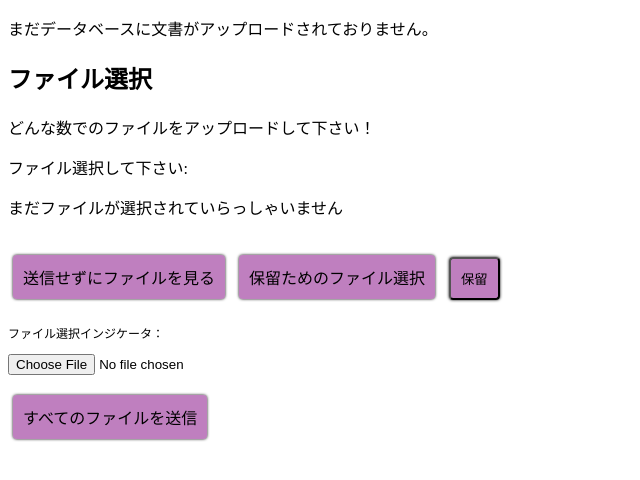
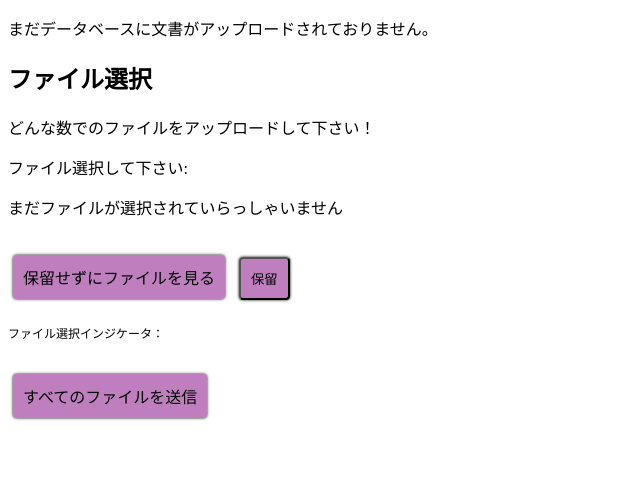
Before and after one commit to nakigoe/sea, a Django app: page / in a window 1280 px wide. Shown: the top 480 px of the page, without its empty margins (0-640 px from the left). Run offline with Django 3.2, Linux system fonts and the light colour scheme; data that the repository does not hold is empty.

Commit message:
more fun less buttons

```diff
--- a/upload_form/myapp/urls.py
+++ b/upload_form/myapp/urls.py
@@ -3,5 +3,6 @@ from . import views  #pages are functions, import them from views.py;
 
 urlpatterns = [
     path('', views.list_view, name='list-view'),
+    path('addrecord/', views.addrecord, name='add-record'),
     path('sendall/', views.send_all, name='send-all'),
 ]
--- a/upload_form/myapp/views.py
+++ b/upload_form/myapp/views.py
@@ -32,6 +32,11 @@ def list_view(request):
     context = {'documents': documents, 'form': form, 'message': message}
     return render(request, 'list.html', context)
 
+def addrecord(request):
+    newdoc = Document(docfile=request.FILES['docfile'])
+    newdoc.save()
+    return HttpResponseRedirect(reverse('list-view'))
+
 def send_all(request):
     # Load documents for the list page
     documents = Document.objects.all()
--- a/upload_form/templates/list.html
+++ b/upload_form/templates/list.html
@@ -25,7 +25,7 @@
 
 <!-- Upload form. Note enctype attribute! -->
 <h2>ファイル選択</h2>
-<form action="{% url 'list-view' %}" method="post" enctype="multipart/form-data">
+<form action="{% url 'list-view' %}" method="post" enctype="multipart/form-data" class="dropzone">
     {% csrf_token %}
     {{ message }}
     <p>{{ form.non_field_errors }}</p>
@@ -48,17 +48,17 @@
 </div>
 
 <!-- Just previews the files! -->
-<a href="#" id="fileSelect" class="button">送信せずにファイルを見る</a>
+<a href="#" id="fileSelect" class="button">保留せずにファイルを見る</a>
 
 <!-- True file select -->
-<label for="id_docfile" class="button">保留ためのファイル選択</label>
+<!-- <label for="id_docfile" class="button">保留ためのファイル選択</label> -->
 
 <!-- Submit Button -->
 <input type="submit" value="保留" class="button" name="register"/>
 
 <!-- To see if the file is truely selected for testing purposes, remove in production -->
 <p style="font-size: 75%;">ファイル選択インジケータ：</p>
-{{ form.docfile }}
+<!-- {{ form.docfile }} -->
 </form>
 
 <a href="sendall/" class="button">すべてのファイルを送信</a>
```
